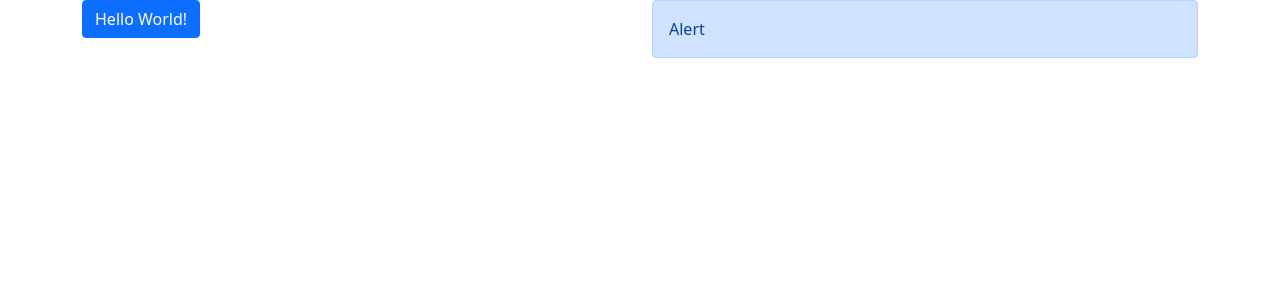
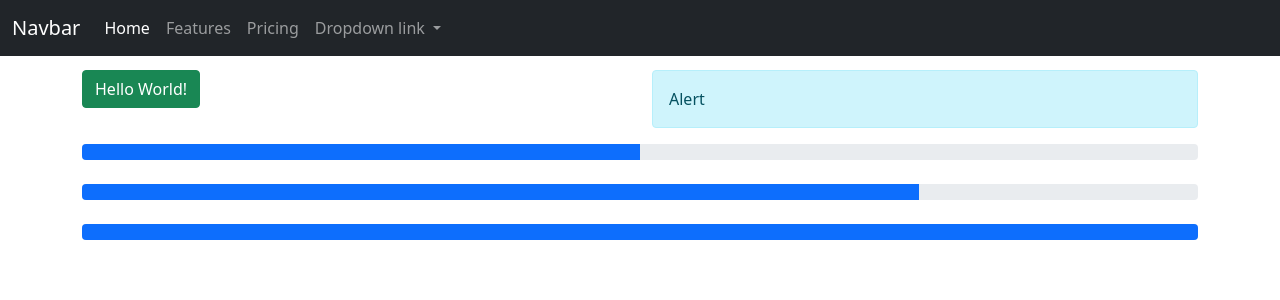
Before and after one commit to ispodeon/demo-app, an Angular app: page / in a window 1280 px wide. Shown: the top 300 px of the page. Built offline with nearby package versions, Linux system fonts and the light colour scheme.

Commit message:
practicing with http client

```diff
--- a/angular.json
+++ b/angular.json
@@ -34,7 +34,9 @@
                             "node_modules/bootstrap/dist/css/bootstrap.min.css",
                             "src/styles.css"
                         ],
-                        "scripts": []
+                        "scripts": [
+                            "node_modules/bootstrap/dist/js/bootstrap.bundle.min.js"
+                        ]
                     },
                     "configurations": {
                         "production": {
--- a/src/app/app.component.html
+++ b/src/app/app.component.html
@@ -1,10 +1,56 @@
-<div class="container">
+<nav class="navbar navbar-expand-lg fixed-top navbar-dark bg-dark">
+    <div class="container-fluid">
+        <a class="navbar-brand" href="#">Navbar</a>
+        <button class="navbar-toggler" type="button" data-bs-toggle="collapse" data-bs-target="#navbarNavDropdown" aria-controls="navbarNavDropdown" aria-expanded="false" aria-label="Toggle navigation">
+  <span class="navbar-toggler-icon"></span>
+</button>
+        <div class="collapse navbar-collapse" id="navbarNavDropdown">
+            <ul class="navbar-nav">
+                <li class="nav-item">
+                    <a class="nav-link active" aria-current="page" href="#">Home</a>
+                </li>
+                <li class="nav-item">
+                    <a class="nav-link" href="#">Features</a>
+                </li>
+                <li class="nav-item">
+                    <a class="nav-link" href="#">Pricing</a>
+                </li>
+                <li class="nav-item dropdown">
+                    <a class="nav-link dropdown-toggle" href="#" id="navbarDropdownMenuLink" role="button" data-bs-toggle="dropdown" aria-expanded="false">
+        Dropdown link
+      </a>
+                    <ul class="dropdown-menu" aria-labelledby="navbarDropdownMenuLink">
+                        <li><a class="dropdown-item" href="#">Action</a></li>
+                        <li><a class="dropdown-item" href="#">Another action</a></li>
+                        <li><a class="dropdown-item" href="#">Something else here</a></li>
+                    </ul>
+                </li>
+            </ul>
+        </div>
+    </div>
+</nav>
+<div style="position: relative; top: 70px;" class="container">
     <div class="row">
         <div class="col-6">
-            <button class="btn btn-primary">Hello World!</button>
+            <button class="btn btn-success">Hello World!</button>
         </div>
         <div class="col-6">
-            <div class="alert alert-primary" role="alert">Alert</div>
+            <div class="alert alert-info" role="alert">Alert</div>
+        </div>
+    </div>
+    <div class="row">
+        <div class="col-12">
+            <div class="progress">
+                <div class="progress-bar" role="progressbar" style="width: 50%" aria-valuenow="50" aria-valuemin="0" aria-valuemax="100"></div>
+            </div>
+            <br>
+            <div class="progress">
+                <div class="progress-bar" role="progressbar" style="width: 75%" aria-valuenow="75" aria-valuemin="0" aria-valuemax="100"></div>
+            </div>
+            <br>
+            <div class="progress">
+                <div class="progress-bar" role="progressbar" style="width: 100%" aria-valuenow="100" aria-valuemin="0" aria-valuemax="100"></div>
+            </div>
         </div>
     </div>
 </div>
--- a/src/app/app.component.ts
+++ b/src/app/app.component.ts
@@ -7,4 +7,5 @@ import { Component } from '@angular/core';
 })
 export class AppComponent {
   title = 'demo-app';
+  collapse = true;
 }
--- a/src/app/app.module.ts
+++ b/src/app/app.module.ts
@@ -1,6 +1,7 @@
 import { NgModule } from '@angular/core';
 import { BrowserModule } from '@angular/platform-browser';
 
+import { HttpClientModule } from '@angular/common/http';
 import { AppComponent } from './app.component';
 
 @NgModule({
@@ -8,7 +9,8 @@ import { AppComponent } from './app.component';
     AppComponent
   ],
   imports: [
-    BrowserModule
+    BrowserModule,
+    HttpClientModule
   ],
   providers: [],
   bootstrap: [AppComponent]
--- a/src/index.html
+++ b/src/index.html
@@ -1,5 +1,6 @@
 <!doctype html>
 <html lang="en">
+
 <head>
     <meta charset="utf-8">
     <title>DemoApp</title>
@@ -7,7 +8,9 @@
     <meta name="viewport" content="width=device-width, initial-scale=1">
     <link rel="icon" type="image/x-icon" href="favicon.ico">
 </head>
+
 <body>
     <app-root></app-root>
 </body>
+
 </html>
```
Also changed, not shown: src/app/app-http.service.ts (added, +27 -0 lines). Lines whose indentation alone changed are shown as unchanged.
